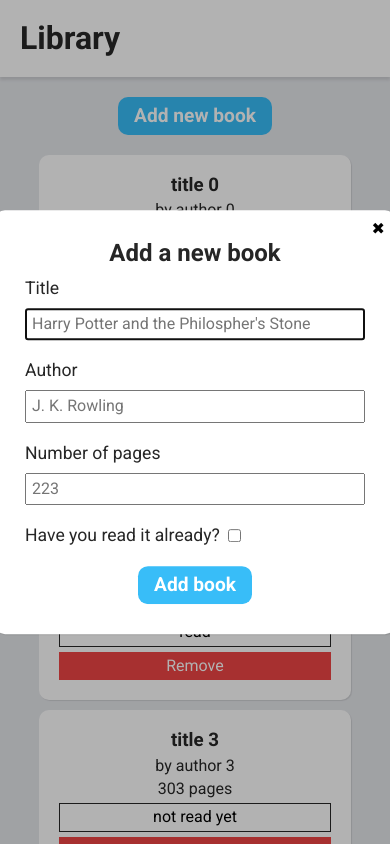
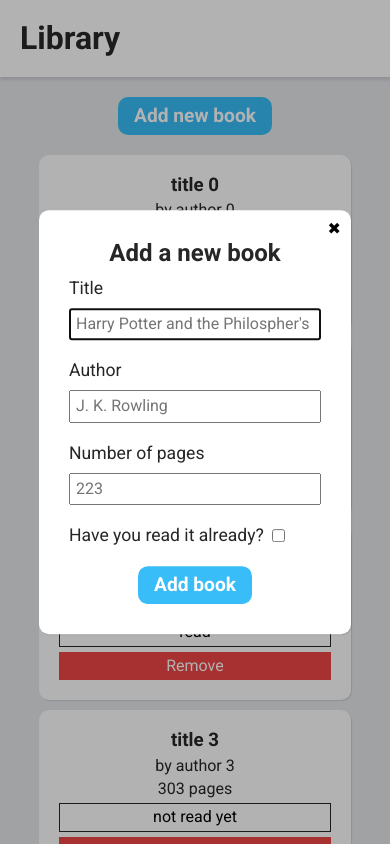
Before and after one commit to MERatio/library, a plain HTML site: page index.html in a window 390 px wide. Both pictures are taken after a click on the button "Add new book". Shown: the top 844 px of the page. Drawn offline with Linux system fonts and the light colour scheme.

Commit message:
Make modal responsive

```diff
--- a/css/index.css
+++ b/css/index.css
@@ -68,7 +68,7 @@
 }
 
 .modal-content {
-	width: 400px;
+	width: clamp(300px, 80%, 600px);
 	padding: 30px;
 	background-color: #fff;
 	border-radius: var(--border-radius);
```
